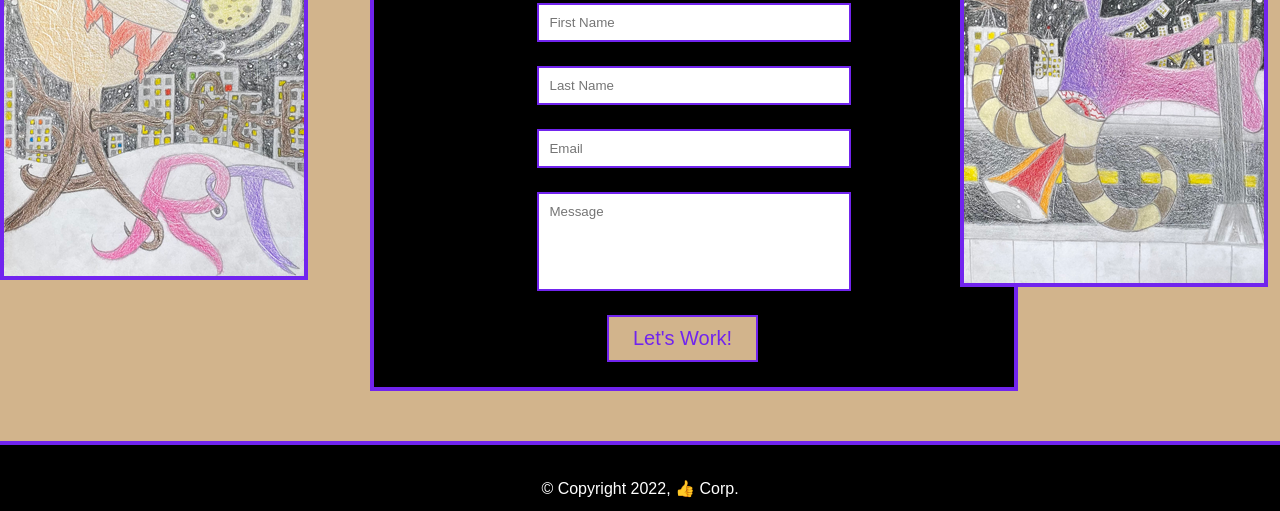
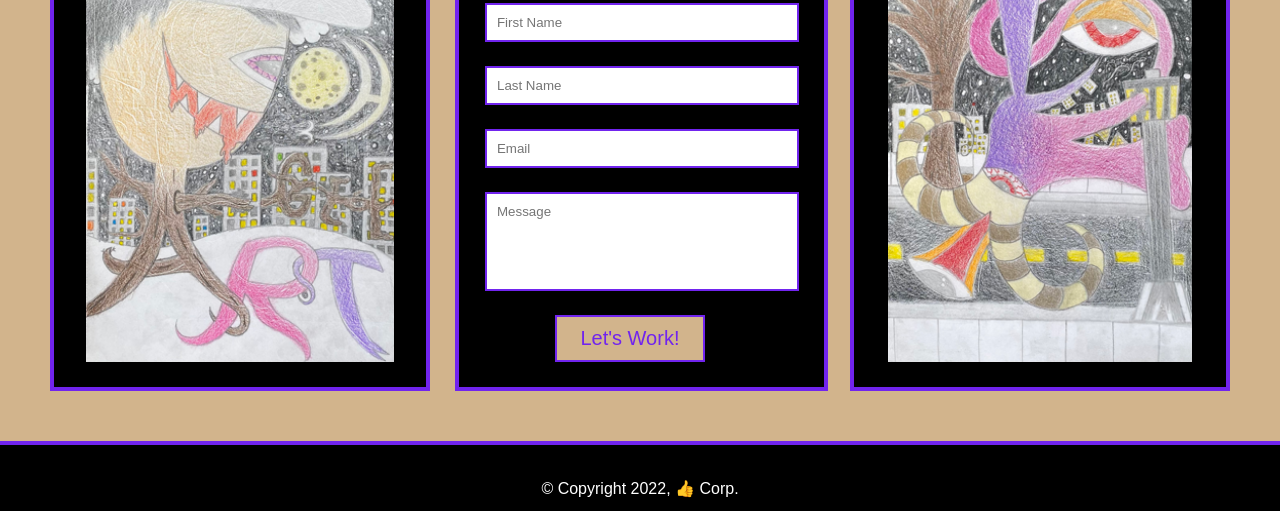
Before and after one commit to cchristi004/portfolio-website-real, a plain HTML site: page pages/contact.html in a window 1280 px wide. Shown: the part 453-964 px from the top of the page. Drawn offline with Linux system fonts and the light colour scheme.

Commit message:
done-except-for-codepen

```diff
--- a/css/contact.css
+++ b/css/contact.css
@@ -110,6 +110,26 @@ body {
     justify-content: center;
 }
 
+/* Drawing Styles */
+
+.night-drawing-front {
+    display: flex;
+    justify-content: center;
+    border: 4px solid #7124ee;
+    background-color: black;
+    padding: 50px;
+    margin: 50px;
+}
+
+.night-drawing-back {
+    display: flex;
+    justify-content: center;
+    border: 4px solid #7124ee;
+    background-color: black;
+    padding: 50px;
+    margin: 50px;
+}
+
 /* Footer Styles */
 
 .footer {
@@ -131,10 +151,10 @@ body {
     .site-wrap {
         display: grid;
         grid-template-rows: 4;
-        grid-template-columns: 1fr 1fr 1fr 1fr;
+        grid-template-columns: 4;
         grid-template-areas:
             'nav nav nav nav'
-            'night-drawing-front contact-me contact-me night-drawing-back'
+            '. contact-me contact-me .'
             'night-drawing-front form form night-drawing-back'
             'footer footer footer footer';
         ;
@@ -173,6 +193,9 @@ body {
         grid-template-areas:
         'header'
         'form';
+        margin-left: 0px;
+        padding-left: 10px;
+        padding-right: 10px;
     }
 
     .form > h1 {
@@ -190,17 +213,13 @@ body {
 
     .night-drawing-front {
         grid-area: night-drawing-front;
-    }
-
-    .night-drawing-front > img {
-        border: 4px solid #7124ee;
+        padding: 25px;
+        margin-right: 25px;
     }
 
     .night-drawing-back {
         grid-area: night-drawing-back;
-    }
+        padding: 25px;
 
-    .night-drawing-back > img {
-        border: 4px solid #7124ee;
     }
 }
--- a/pages/contact.html
+++ b/pages/contact.html
@@ -24,7 +24,7 @@
             </div>
             <div class="form">
                 <h1>Contact Me!👍</h1>
-                <form>
+                <form action="mailto:cchristi004@gmail.com" method="post" enctype="text/plain">
                     <input type="text" id="fname" name="fname" placeholder="First Name"><br><br>
                     <input type="text" id="lname" name="lname" placeholder="Last Name"><br><br>
                     <input type="text" id="email" name="email" placeholder="Email"><br><br>
```
